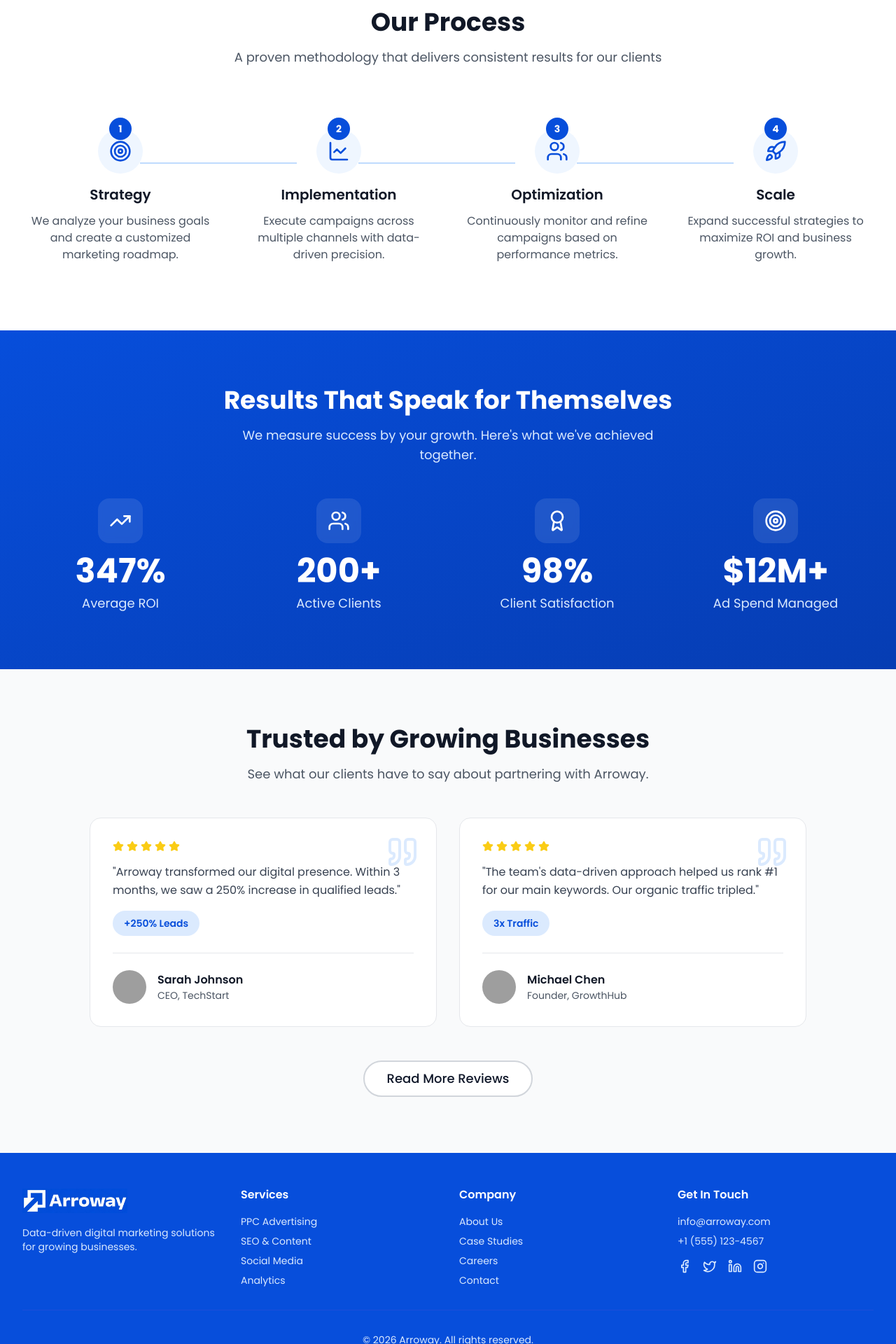
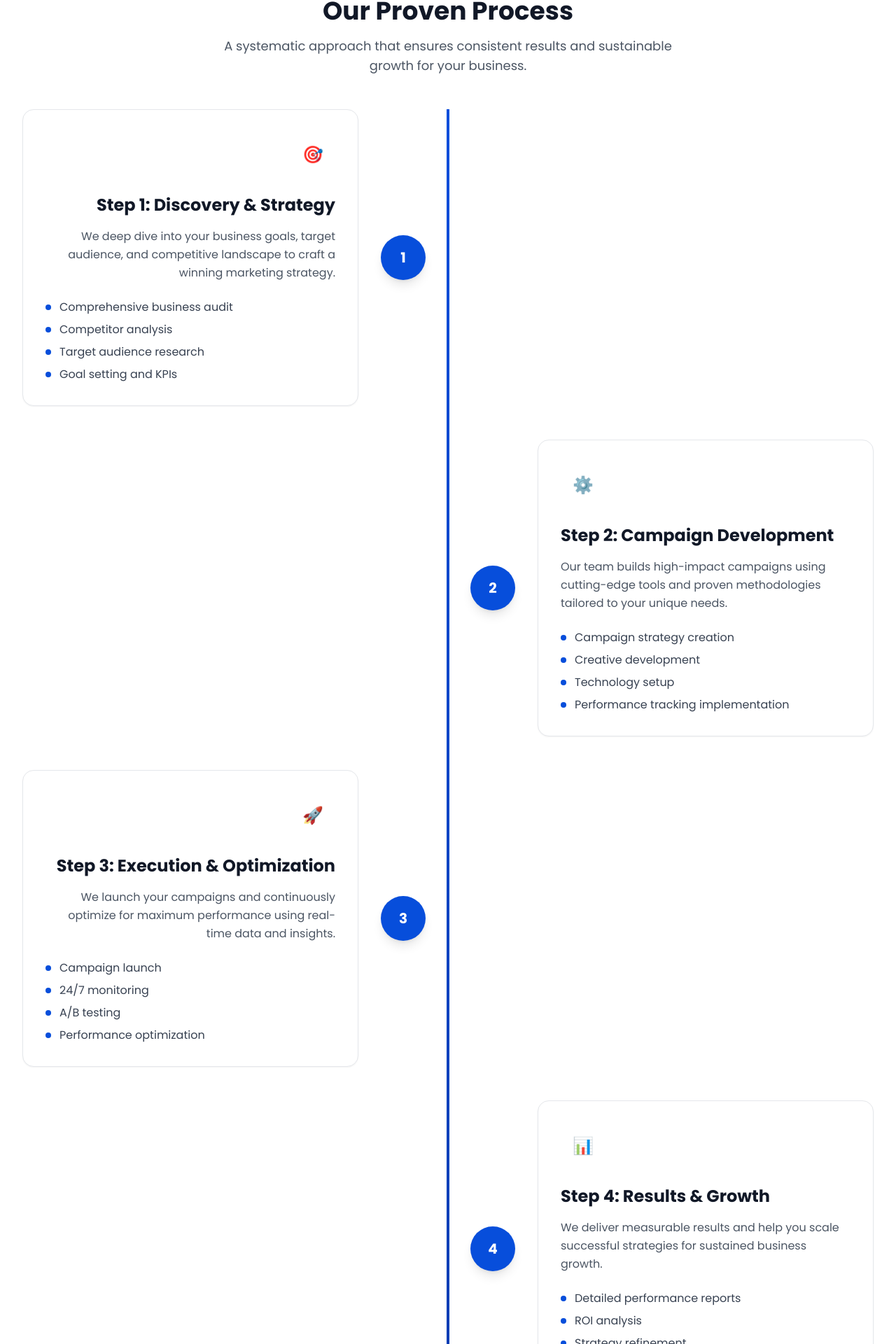
Before and after one commit to arrowaydigital/Arroway, a React (Vite) app: page / in a window 1280 px wide. Shown: the part 2442-4362 px from the top of the page at 70% size. Built offline with nearby package versions, Linux system fonts and the light colour scheme; grey boxes are pictures that could not be loaded.

Commit message:
Add files via upload

```diff
--- a/src/components/features/ProcessSection.tsx
+++ b/src/components/features/ProcessSection.tsx
@@ -1,77 +1,145 @@
+import React from "react";
+
 import { FadeInSection } from "@/components/animations/FadeInSection";
-import { Target, LineChart, Users, Rocket } from "lucide-react";
+import { motion } from "framer-motion";
 
+export function ProcessSection() {
   const steps = [
     {
-    icon: Target,
-    title: "Strategy",
-    description: "We analyze your business goals and create a customized marketing roadmap.",
+      id: 1,
+      title: "Discovery & Strategy",
+      description: "We deep dive into your business goals, target audience, and competitive landscape to craft a winning marketing strategy.",
+      icon: "🎯",
+      color: "from-blue-500 to-blue-600",
+      details: [
+        "Comprehensive business audit",
+        "Competitor analysis",
+        "Target audience research",
+        "Goal setting and KPIs"
+      ]
     },
     {
-    icon: LineChart,
-    title: "Implementation",
-    description: "Execute campaigns across multiple channels with data-driven precision.",
+      id: 2,
+      title: "Campaign Development",
+      description: "Our team builds high-impact campaigns using cutting-edge tools and proven methodologies tailored to your unique needs.",
+      icon: "⚙️",
+      color: "from-purple-500 to-purple-600",
+      details: [
+        "Campaign strategy creation",
+        "Creative development",
+        "Technology setup",
+        "Performance tracking implementation"
+      ]
     },
     {
-    icon: Users,
-    title: "Optimization",
-    description: "Continuously monitor and refine campaigns based on performance metrics.",
+      id: 3,
+      title: "Execution & Optimization",
+      description: "We launch your campaigns and continuously optimize for maximum performance using real-time data and insights.",
+      icon: "🚀",
+      color: "from-green-500 to-green-600",
+      details: [
+        "Campaign launch",
+        "24/7 monitoring",
+        "A/B testing",
+        "Performance optimization"
+      ]
     },
     {
-    icon: Rocket,
-    title: "Scale",
-    description: "Expand successful strategies to maximize ROI and business growth.",
-  },
+      id: 4,
+      title: "Results & Growth",
+      description: "We deliver measurable results and help you scale successful strategies for sustained business growth.",
+      icon: "📊",
+      color: "from-orange-500 to-orange-600",
+      details: [
+        "Detailed performance reports",
+        "ROI analysis",
+        "Strategy refinement",
+        "Growth planning"
+      ]
+    }
   ];
 
-export function ProcessSection() {
   return (
-    <section className="py-16 sm:py-24 bg-white">
+    <section className="py-16 sm:py-20 bg-white">
       <div className="container mx-auto px-4 sm:px-6 lg:px-8">
         <FadeInSection>
-          <div className="text-center mb-12 sm:mb-16">
+          <div className="text-center mb-12">
             <h2 className="text-3xl sm:text-4xl font-bold text-gray-900 mb-4">
-              Our Process
+              Our Proven Process
             </h2>
             <p className="text-lg text-gray-600 max-w-2xl mx-auto">
-              A proven methodology that delivers consistent results for our clients
+              A systematic approach that ensures consistent results and sustainable growth for your business.
             </p>
           </div>
         </FadeInSection>
 
-        <div className="grid grid-cols-1 md:grid-cols-2 lg:grid-cols-4 gap-8">
-          {steps.map((step, index) => {
-            const Icon = step.icon;
-            return (
-              <FadeInSection key={index}>
-                <div className="relative text-center">
-                  {/* Step Number */}
-                  <div className="absolute -top-4 left-1/2 -translate-x-1/2 w-8 h-8 bg-[#074edb] text-white rounded-full flex items-center justify-center font-bold text-sm">
-                    {index + 1}
+        <div className="relative">
+          {/* Process line */}
+          <div className="absolute left-1/2 transform -translate-x-1/2 h-full w-1 bg-gradient-to-b from-[#074edb] to-[#063db3] hidden lg:block"></div>
+
+          <div className="space-y-12">
+            {steps.map((step, index) => (
+              <FadeInSection key={step.id} delay={index * 0.1}>
+                <div className={`flex flex-col ${index % 2 === 0 ? 'lg:flex-row' : 'lg:flex-row-reverse'} items-center gap-8`}>
+                  {/* Step content */}
+                  <div className={`flex-1 ${index % 2 === 0 ? 'lg:text-right' : 'lg:text-left'} lg:w-1/2`}>
+                    <div className="bg-white p-8 rounded-2xl border border-gray-200 shadow-sm hover:shadow-md transition-shadow">
+                      <div className="inline-flex items-center justify-center w-16 h-16 bg-gradient-to-br rounded-2xl mb-6">
+                        <div className="text-2xl">{step.icon}</div>
                       </div>
 
-                  {/* Icon */}
-                  <div className="bg-blue-50 w-16 h-16 rounded-full flex items-center justify-center mx-auto mb-4 mt-6">
-                    <Icon className="h-8 w-8 text-[#074edb]" />
-                  </div>
+                      <h3 className="text-2xl font-bold text-gray-900 mb-4">
+                        Step {step.id}: {step.title}
+                      </h3>
 
-                  {/* Content */}
-                  <h3 className="text-xl font-semibold text-gray-900 mb-3">
-                    {step.title}
-                  </h3>
-                  <p className="text-gray-600">
+                      <p className="text-gray-600 mb-6 leading-relaxed">
                         {step.description}
                       </p>
 
-                  {/* Connector Line (hidden on last item on desktop) */}
-                  {index < steps.length - 1 && (
-                    <div className="hidden lg:block absolute top-12 left-[60%] w-[80%] h-0.5 bg-blue-200" />
-                  )}
+                      <ul className="space-y-2">
+                        {step.details.map((detail, detailIndex) => (
+                          <li key={detailIndex} className="flex items-center gap-3">
+                            <div className="w-2 h-2 bg-[#074edb] rounded-full flex-shrink-0"></div>
+                            <span className="text-gray-700">{detail}</span>
+                          </li>
+                        ))}
+                      </ul>
+                    </div>
+                  </div>
+
+                  {/* Step number */}
+                  <div className="relative lg:w-16 lg:h-16 flex items-center justify-center">
+                    <div className="w-16 h-16 bg-[#074edb] rounded-full flex items-center justify-center text-white font-bold text-xl shadow-lg z-10">
+                      {step.id}
+                    </div>
+                  </div>
+
+                  {/* Empty div for spacing on mobile */}
+                  <div className="lg:w-1/2"></div>
                 </div>
               </FadeInSection>
-            );
-          })}
+            ))}
           </div>
+        </div>
+
+        <FadeInSection delay={0.4}>
+          <div className="text-center mt-16">
+            <div className="bg-gradient-to-br from-[#074edb] to-[#063db3] rounded-2xl p-8 text-white">
+              <h3 className="text-2xl font-bold mb-4">Ready to Get Started?</h3>
+              <p className="text-blue-100 mb-6 max-w-2xl mx-auto">
+                Join hundreds of businesses achieving remarkable growth with our proven marketing process.
+              </p>
+              <div className="flex flex-col sm:flex-row gap-4 justify-center">
+                <button className="bg-white text-[#074edb] px-8 py-4 rounded-lg font-semibold hover:bg-gray-100 transition-colors">
+                  Schedule Free Consultation
+                </button>
+                <button className="border-2 border-white text-white px-8 py-4 rounded-lg font-semibold hover:bg-white/10 transition-colors">
+                  Learn More About Our Process
+                </button>
+              </div>
+            </div>
+          </div>
+        </FadeInSection>
       </div>
     </section>
   );
```
Lines whose indentation alone changed are shown as unchanged.
